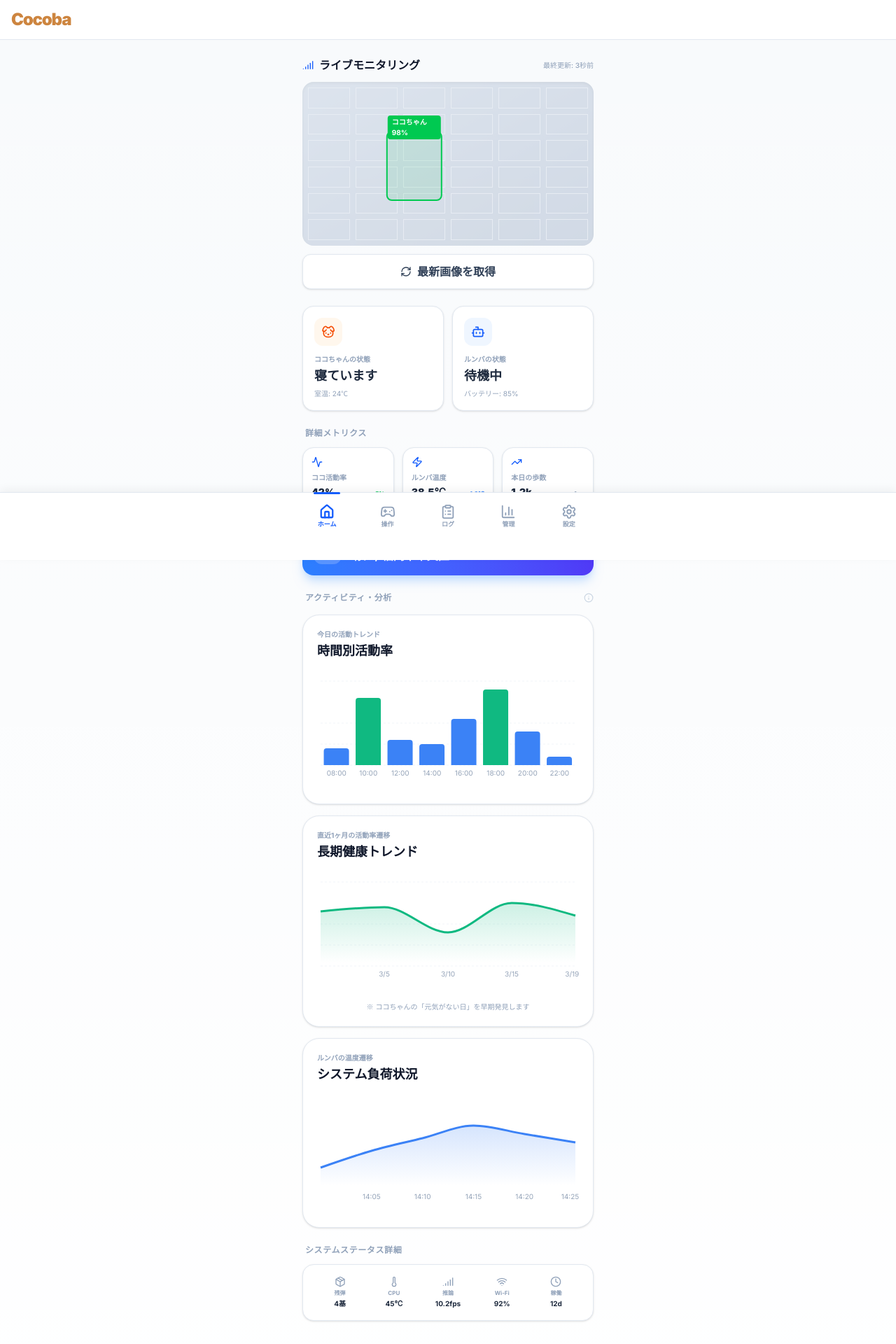
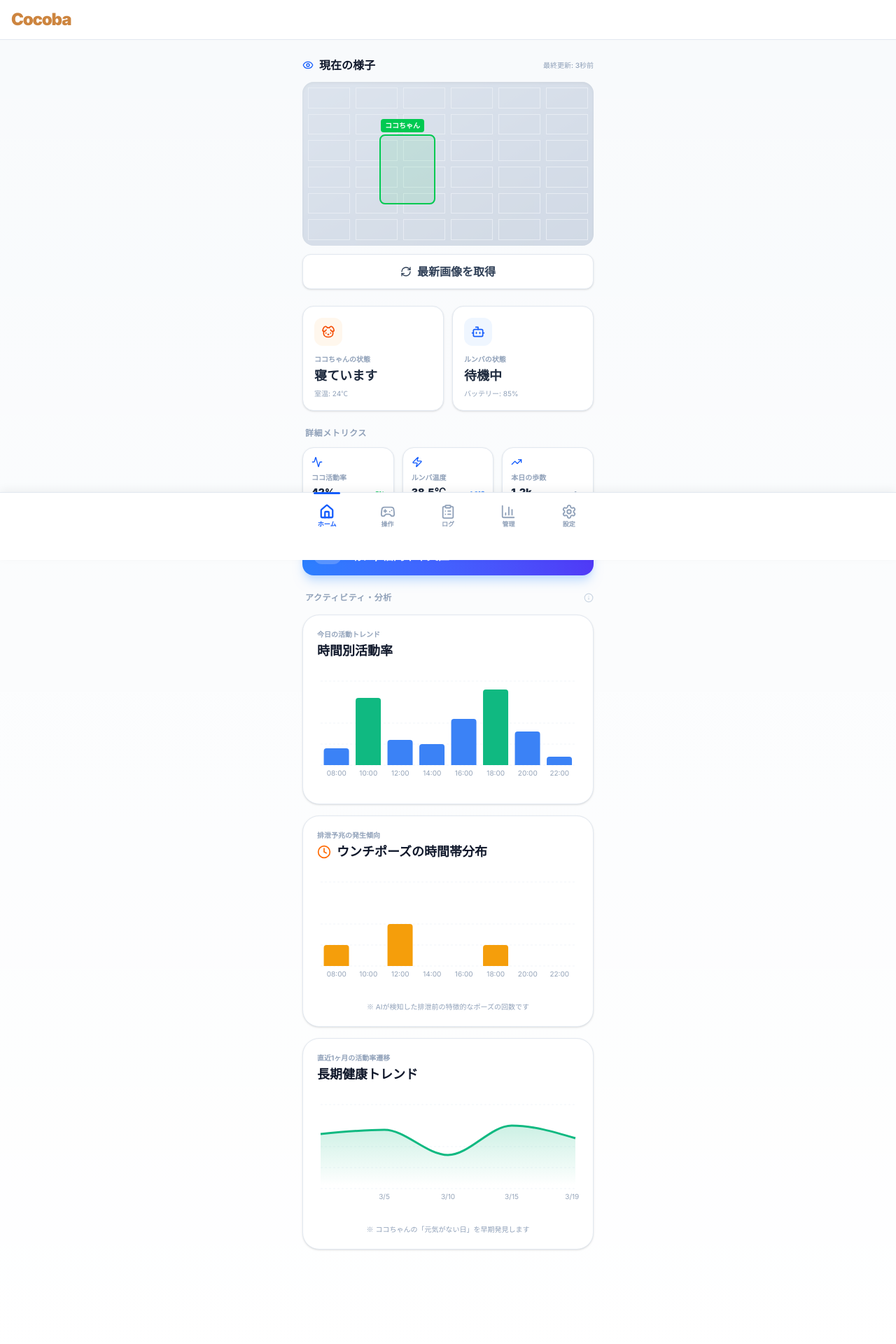
Before and after one commit to torakiti-1128/cocoba, a Next.js app in the folder src/frontend/: page / in a window 1280 px wide. Shown: the top 1920 px of the page at 70% size. Built offline with nearby package versions, Linux system fonts and the light colour scheme.

Commit message:
feat(frontend): ライブモニタリングを静止画表示の「現在の様子」へ刷新

```diff
--- a/src/frontend/src/app/page.tsx
+++ b/src/frontend/src/app/page.tsx
@@ -3,8 +3,7 @@
 import React, { useState } from "react";
 import { useCocobaStore } from "@/store/useCocobaStore";
 import {
-  RefreshCw, Dog, Bot, Cloud, Thermometer, Signal,
-  Package, Activity, Zap, TrendingUp, Info, Wifi, Clock
+  RefreshCw, Dog, Bot, Cloud, Activity, TrendingUp, Info, Eye, Zap, Clock
 } from "lucide-react";
 import { motion } from "framer-motion";
 import {
@@ -20,18 +19,19 @@ const ACTIVITY_DATA_TODAY = [
   { time: '20:00', rate: 40 }, { time: '22:00', rate: 10 },
 ];
 
+// Unchi Pose Distribution (Hourly counts)
+const UNCHI_POSE_DATA_TODAY = [
+  { time: '08:00', count: 1 }, { time: '10:00', count: 0 },
+  { time: '12:00', count: 2 }, { time: '14:00', count: 0 },
+  { time: '16:00', count: 0 }, { time: '18:00', count: 1 },
+  { time: '20:00', count: 0 }, { time: '22:00', count: 0 },
+];
+
 // Monthly Activity Trend (Daily for last 30 days - simplified)
 const ACTIVITY_DATA_MONTH = [
   { day: '3/1', rate: 65 }, { day: '3/5', rate: 70 },
   { day: '3/10', rate: 40 }, { day: '3/15', rate: 75 },
   { day: '3/19', rate: 60 },
-];
-
-// Robot Temperature (Last 30 mins)
-const ROBOT_TEMP_DATA = [
-  { time: '14:00', temp: 38 }, { time: '14:05', temp: 42 },
-  { time: '14:10', temp: 45 }, { time: '14:15', temp: 48 },
-  { time: '14:20', temp: 46 }, { time: '14:25', temp: 44 },
 ];
 
 export default function Dashboard() {
@@ -53,8 +53,8 @@ export default function Dashboard() {
       <section>
         <div className="flex items-center justify-between mb-3">
           <h2 className="font-bold flex items-center gap-2">
-            <Signal className="w-4 h-4 text-blue-600" />
-            ライブモニタリング
+            <Eye className="w-4 h-4 text-blue-600" />
+            現在の様子
           </h2>
           <span className="text-[10px] text-slate-400 font-medium">最終更新: {lastUpdate}</span>
         </div>
@@ -64,9 +64,9 @@ export default function Dashboard() {
                 {[...Array(36)].map((_, i) => <div key={i} className="border border-white" />)}
              </div>
           </div>
-          <motion.div animate={{ x: [100, 120, 100], y: [80, 70, 80] }} transition={{ duration: 4, repeat: Infinity }} className="absolute border-2 border-green-500 rounded-lg p-1 bg-green-500/10" style={{ width: '80px', height: '100px' }}>
-            <span className="absolute -top-6 left-0 bg-green-500 text-white text-[10px] px-1.5 py-0.5 rounded font-bold">ココちゃん 98%</span>
-          </motion.div>
+          <div className="absolute border-2 border-green-500 rounded-lg p-1 bg-green-500/10" style={{ width: '80px', height: '100px', left: '110px', top: '75px' }}>
+            <span className="absolute -top-6 left-0 bg-green-500 text-white text-[10px] px-1.5 py-0.5 rounded font-bold">ココちゃん</span>
+          </div>
           {isRefreshing && <div className="absolute inset-0 bg-white/40 backdrop-blur-[2px] flex items-center justify-center"><RefreshCw className="w-8 h-8 text-blue-600 animate-spin" /></div>}
         </div>
         <button onClick={refreshImage} disabled={isRefreshing} className="w-full mt-3 bg-white border border-slate-200 text-slate-700 font-bold py-3 rounded-xl flex items-center justify-center gap-2 shadow-sm">
@@ -129,7 +129,28 @@ export default function Dashboard() {
           </div>
         </div>
 
-        {/* Graph 2: Monthly Trend (NEW) */}
+        {/* Graph 2: Unchi Pose Trend (NEW) */}
+        <div className="bg-white border border-slate-200 rounded-3xl p-5 shadow-sm">
+          <p className="text-[10px] text-slate-400 font-bold uppercase mb-0.5">排泄予兆の発生傾向</p>
+          <h4 className="text-lg font-bold mb-6 flex items-center gap-2">
+            <Clock className="w-5 h-5 text-orange-500" />
+            ウンチポーズの時間帯分布
+          </h4>
+          <div className="h-40 w-full">
+            <ResponsiveContainer width="100%" height="100%">
+              <BarChart data={UNCHI_POSE_DATA_TODAY}>
+                <CartesianGrid strokeDasharray="3 3" vertical={false} stroke="#f1f5f9" />
+                <XAxis dataKey="time" axisLine={false} tickLine={false} tick={{fontSize: 10, fill: '#94a3b8'}} />
+                <YAxis hide allowDecimals={false} />
+                <Tooltip contentStyle={{borderRadius: '12px', border: 'none', fontSize: '10px'}} />
+                <Bar dataKey="count" fill="#f59e0b" radius={[4, 4, 0, 0]} />
+              </BarChart>
+            </ResponsiveContainer>
+          </div>
+          <p className="text-[10px] text-slate-400 mt-4 text-center">※ AIが検知した排泄前の特徴的なポーズの回数です</p>
+        </div>
+
+        {/* Graph 3: Monthly Trend (NEW) */}
         <div className="bg-white border border-slate-200 rounded-3xl p-5 shadow-sm">
           <p className="text-[10px] text-slate-400 font-bold uppercase mb-0.5">直近1ヶ月の活動率遷移</p>
           <h4 className="text-lg font-bold mb-6">長期健康トレンド</h4>
@@ -151,40 +172,6 @@ export default function Dashboard() {
             </ResponsiveContainer>
           </div>
           <p className="text-[10px] text-slate-400 mt-4 text-center">※ ココちゃんの「元気がない日」を早期発見します</p>
-        </div>
-
-        {/* Graph 3: Robot Temperature */}
-        <div className="bg-white border border-slate-200 rounded-3xl p-5 shadow-sm">
-          <p className="text-[10px] text-slate-400 font-bold uppercase mb-0.5">ルンバの温度遷移</p>
-          <h4 className="text-lg font-bold mb-6">システム負荷状況</h4>
-          <div className="h-40 w-full">
-            <ResponsiveContainer width="100%" height="100%">
-              <AreaChart data={ROBOT_TEMP_DATA}>
-                <defs>
-                  <linearGradient id="colorTemp" x1="0" y1="0" x2="0" y2="1">
-                    <stop offset="5%" stopColor="#3b82f6" stopOpacity={0.2}/>
-                    <stop offset="95%" stopColor="#3b82f6" stopOpacity={0}/>
-                  </linearGradient>
-                </defs>
-                <XAxis dataKey="time" axisLine={false} tickLine={false} tick={{fontSize: 10, fill: '#94a3b8'}} />
-                <YAxis hide domain={['dataMin - 5', 'dataMax + 5']} />
-                <Tooltip contentStyle={{borderRadius: '12px', border: 'none', fontSize: '10px'}} />
-                <Area type="monotone" dataKey="temp" stroke="#3b82f6" strokeWidth={3} fillOpacity={1} fill="url(#colorTemp)" />
-              </AreaChart>
-            </ResponsiveContainer>
-          </div>
-        </div>
-      </section>
-
-      {/* 6. System Metrics Footer (Expanded to 5 items) */}
-      <section>
-        <h3 className="text-xs font-bold text-slate-400 uppercase tracking-wider mb-3 ml-1">システムステータス詳細</h3>
-        <div className="bg-white border border-slate-200 rounded-2xl p-4 shadow-sm grid grid-cols-5 gap-1">
-          <MetricItem icon={<Package className="w-4 h-4" />} label="残弾" value={`${domeCount}基`} />
-          <MetricItem icon={<Thermometer className="w-4 h-4" />} label="CPU" value={`${cpuTemp}℃`} />
-          <MetricItem icon={<Signal className="w-4 h-4" />} label="推論" value="10.2fps" />
-          <MetricItem icon={<Wifi className="w-4 h-4" />} label="Wi-Fi" value="92%" />
-          <MetricItem icon={<Clock className="w-4 h-4" />} label="稼働" value="12d" />
         </div>
       </section>
     </div>
@@ -215,13 +202,3 @@ function MetricCard({ icon, label, value, trend }: { icon: any, label: string, v
     </div>
   );
 }
-
-function MetricItem({ icon, label, value }: { icon: any, label: string, value: string }) {
-  return (
-    <div className="flex flex-col items-center gap-1">
-      <div className="text-slate-400">{icon}</div>
-      <div className="text-[8px] text-slate-400 font-bold leading-none text-center">{label}</div>
-      <div className="text-[10px] font-bold text-slate-800 text-center">{value}</div>
-    </div>
-  );
-}
```
